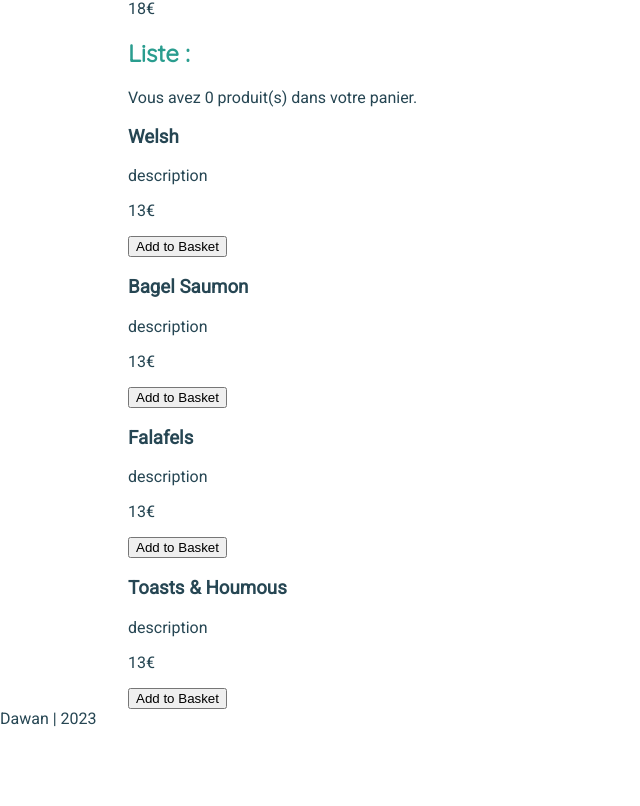
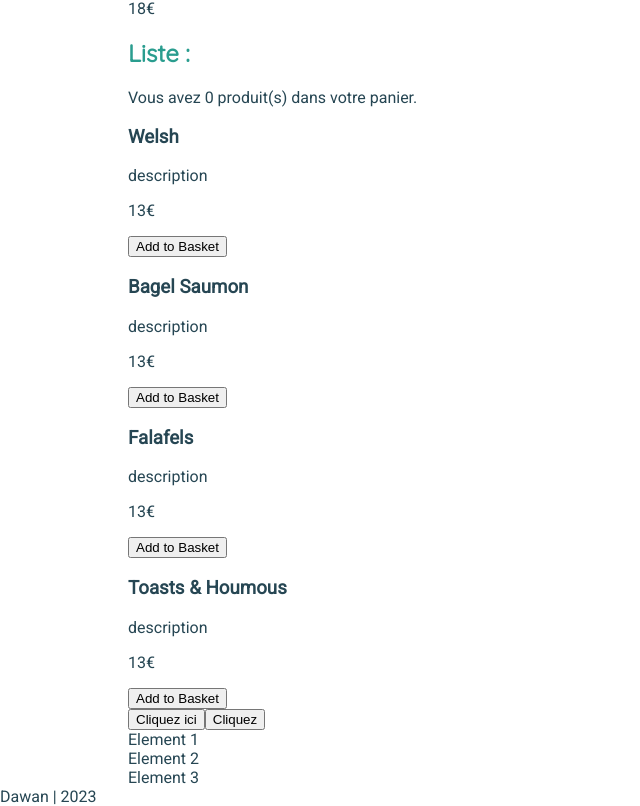
Before and after one commit to Thaisrr/giiiirlz-react, a React (Create React App) app: page /props in a window 1280 px wide. Shown: the part 908-1714 px from the top of the page, without its empty margins (0-640 px from the left). Before the commit the page ends 1636 px from the top, so only its background shows below. Built offline with nearby package versions, Linux system fonts and the light colour scheme.

Commit message:
:sparkles: Props

```diff
--- a/src/components/Children.tsx
+++ b/src/components/Children.tsx
@@ -1,4 +1,5 @@
 import {Product} from "../types/Product";
+import {MouseEventHandler} from "react";
 
 export function Child(name: string) {
 // Exemple à ne pas utiliser
@@ -71,3 +72,28 @@ export function Child5({product, index, btn_text, action}: Props5) {
         </div>
     )
 }
+
+
+export function MyButton({children, click}: {children: string, click: MouseEventHandler}) {
+    return (
+        <button onClick={click}>
+            <span>{children}</span>
+        </button>
+    )
+}
+
+export function Grid({children}: {children: JSX.Element[]}) {
+    return (
+        <div className='grid'>
+            {children}
+        </div>
+    )
+}
+
+export function Dialog({children}: {children: JSX.Element | JSX.Element[]}) {
+    return (
+        <dialog>
+            {children}
+        </dialog>
+    )
+}
--- a/src/pages/Props.tsx
+++ b/src/pages/Props.tsx
@@ -1,6 +1,7 @@
-import {Child, Child2, Child3, Child4, Child5} from "../components/Children";
+import {Child, Child2, Child3, Child4, Child5, Dialog, Grid, MyButton} from "../components/Children";
 import {useState} from "react";
 import {Product} from "../types/Product";
+import {log} from "util";
 
 function Props() {
     const [product, setProduct] = useState({
@@ -67,6 +68,20 @@ function Props() {
                     />
                 )}
 
+                <MyButton children='Cliquez ici' click={() => {}}/>
+                <MyButton click={() => console.log('Coucou')}>Cliquez</MyButton>
+
+                <Grid>
+                    <div>Element 1</div>
+                    <div>Element 2</div>
+                    <div>Element 3</div>
+                </Grid>
+
+
+                <Dialog>
+                    <h2>Titre du dialog</h2>
+                </Dialog>
+
             </section>
 
         </main>
```
